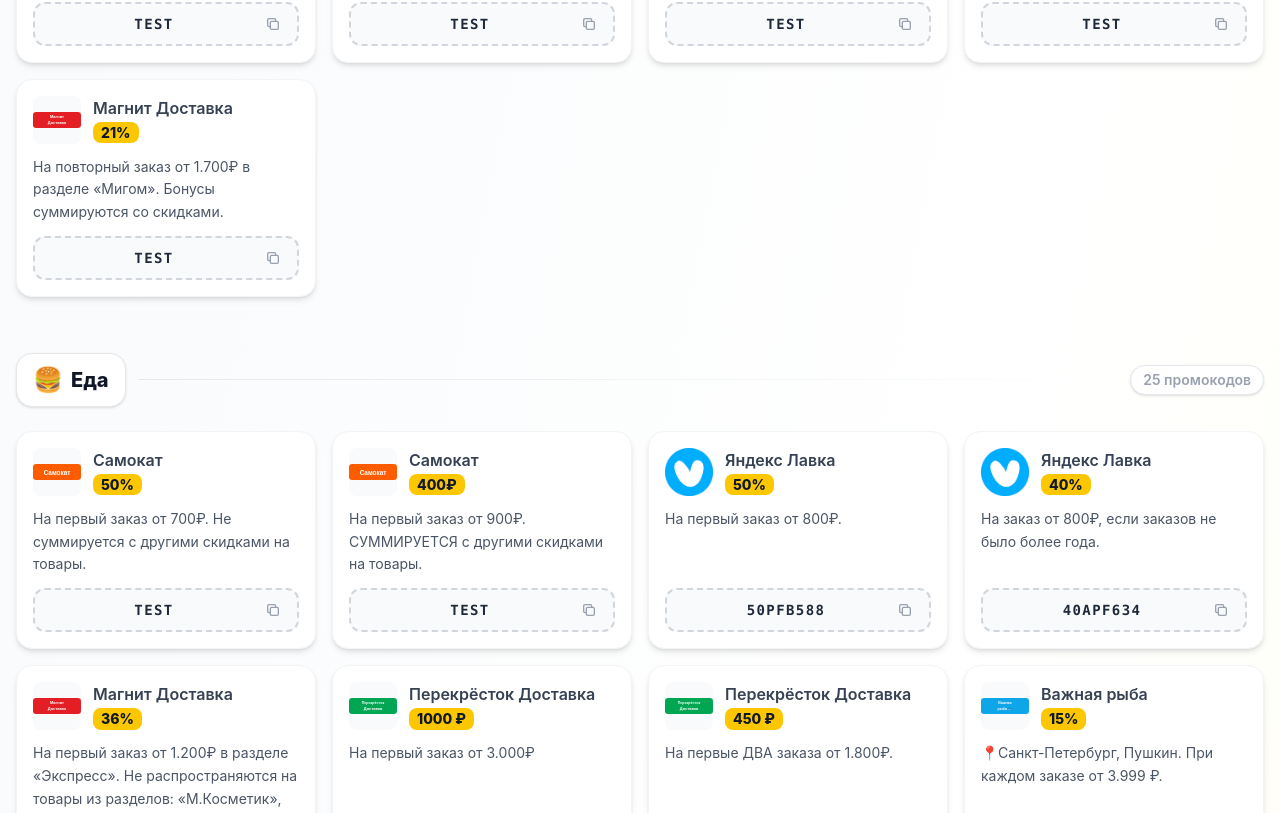
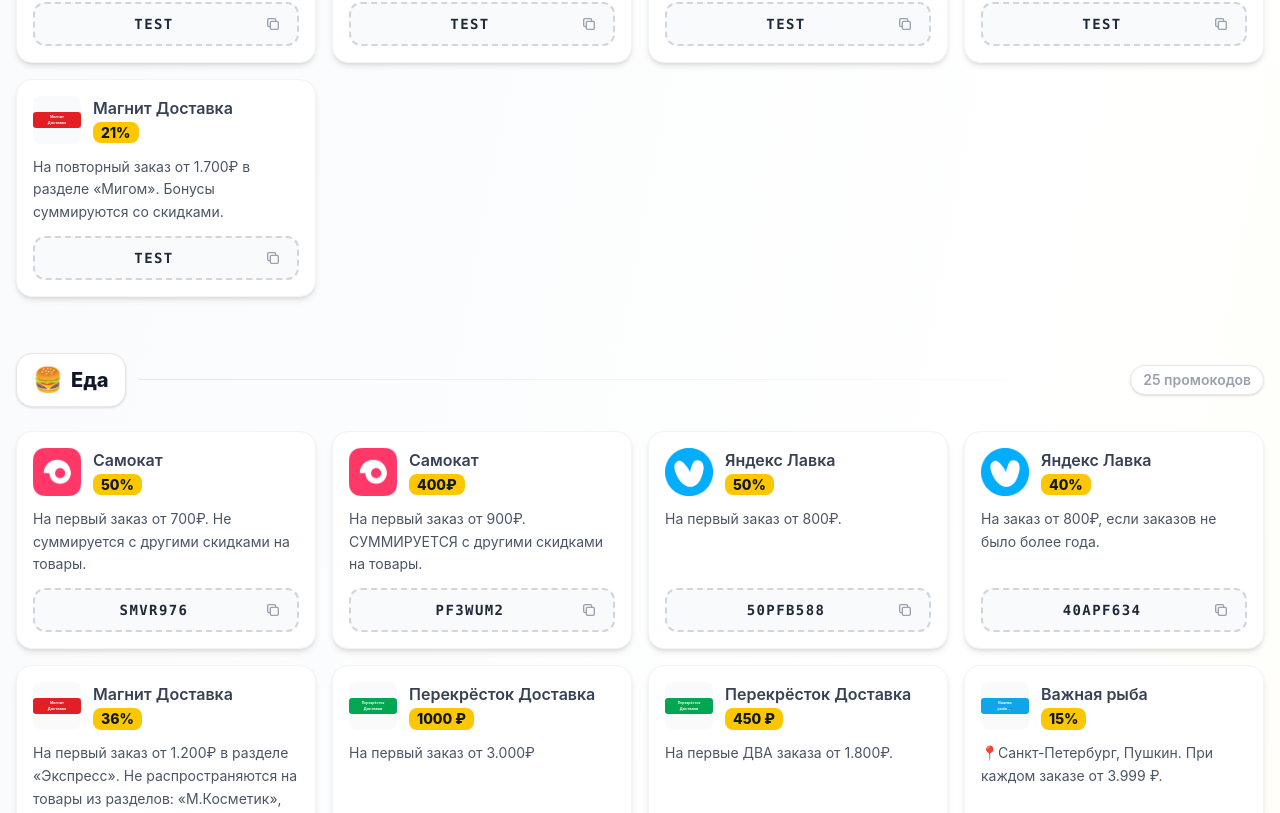
Before and after one commit to dotaprog/skidostan, a React (Vite) app: page / in a window 1280 px wide. Shown: the part 921-1734 px from the top of the page. Built offline with nearby package versions, Linux system fonts and the light colour scheme.

Commit message:
Update promocodes.ts

```diff
--- a/src/data/promocodes.ts
+++ b/src/data/promocodes.ts
@@ -36,7 +36,7 @@
     company: "Самокат",
     logo: "/logos/samokat.png",
     description: "На первый заказ от 700₽. Не суммируется с другими скидками на товары.",
-    code: "TEST",
+    code: "SMVR976",
     category: "hype",
   },
   {
@@ -45,7 +45,7 @@
     company: "Самокат",
     logo: "/logos/samokat.png",
     description: "На первый заказ от 900₽. СУММИРУЕТСЯ с другими скидками на товары.",
-    code: "TEST",
+    code: "PF3WUM2",
     category: "hype",
   },
   {
@@ -120,18 +120,18 @@
     id: "food-1",
     discount: "50%",
     company: "Самокат",
-    logo: "/logos/samokat.svg",
+    logo: "/logos/samokat.png",
     description: "На первый заказ от 700₽. Не суммируется с другими скидками на товары.",
-    code: "TEST",
+    code: "SMVR976",
     category: "food",
   },
   {
     id: "food-2",
     discount: "400₽",
     company: "Самокат",
-    logo: "/logos/samokat.svg",
+    logo: "/logos/samokat.png",
     description: "На первый заказ от 900₽. СУММИРУЕТСЯ с другими скидками на товары.",
-    code: "TEST",
+    code: "PF3WUM2",
     category: "food",
   },
   {
```
